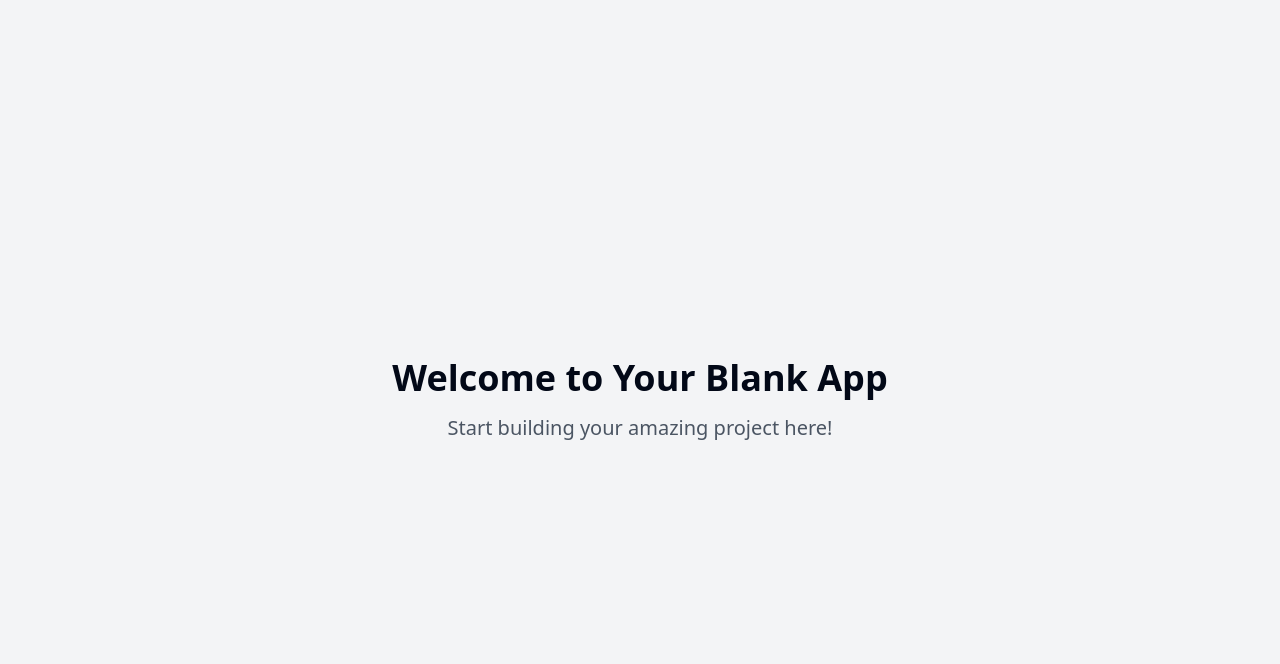
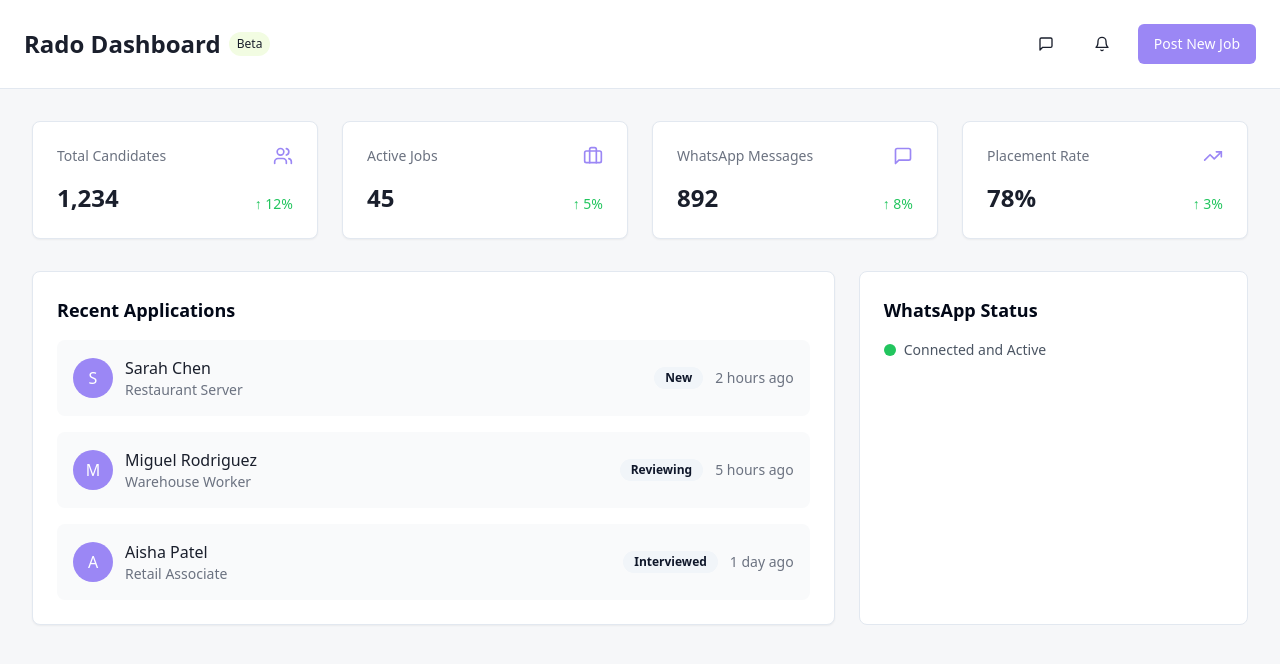
Before and after one commit to marinkres/rado-whats-up-jobs, a React (Vite) app: page / in a window 1280 px wide. Shown: the top 664 px of the page. Built offline with nearby package versions, Linux system fonts and the light colour scheme.

Commit message:
feat: Implement dashboard UI

```diff
--- /dev/null
+++ b/src/components/DashboardHeader.tsx
@@ -0,0 +1,27 @@
+
+import { BellIcon, MessageSquare } from "lucide-react";
+import { Button } from "@/components/ui/button";
+
+const DashboardHeader = () => {
+  return (
+    <header className="flex justify-between items-center p-6 bg-white border-b">
+      <div className="flex items-center gap-2">
+        <h1 className="text-2xl font-bold text-rado-text">Rado Dashboard</h1>
+        <span className="px-2 py-1 text-xs bg-rado-secondary text-rado-text rounded-full">Beta</span>
+      </div>
+      <div className="flex items-center gap-4">
+        <Button variant="ghost" size="icon">
+          <MessageSquare className="h-5 w-5 text-rado-text" />
+        </Button>
+        <Button variant="ghost" size="icon">
+          <BellIcon className="h-5 w-5 text-rado-text" />
+        </Button>
+        <Button className="bg-rado-primary text-white hover:bg-rado-primary/90">
+          Post New Job
+        </Button>
+      </div>
+    </header>
+  );
+};
+
+export default DashboardHeader;
--- /dev/null
+++ b/src/components/RecentApplications.tsx
@@ -0,0 +1,59 @@
+
+import { Card } from "@/components/ui/card";
+import { Avatar } from "@/components/ui/avatar";
+import { Badge } from "@/components/ui/badge";
+
+const RecentApplications = () => {
+  const applications = [
+    {
+      id: 1,
+      name: "Sarah Chen",
+      role: "Restaurant Server",
+      status: "New",
+      time: "2 hours ago",
+    },
+    {
+      id: 2,
+      name: "Miguel Rodriguez",
+      role: "Warehouse Worker",
+      status: "Reviewing",
+      time: "5 hours ago",
+    },
+    {
+      id: 3,
+      name: "Aisha Patel",
+      role: "Retail Associate",
+      status: "Interviewed",
+      time: "1 day ago",
+    },
+  ];
+
+  return (
+    <Card className="p-6">
+      <h2 className="text-lg font-semibold mb-4">Recent Applications</h2>
+      <div className="space-y-4">
+        {applications.map((app) => (
+          <div key={app.id} className="flex items-center justify-between p-4 bg-gray-50 rounded-lg">
+            <div className="flex items-center gap-3">
+              <Avatar>
+                <div className="bg-rado-primary w-full h-full flex items-center justify-center text-white">
+                  {app.name.charAt(0)}
+                </div>
+              </Avatar>
+              <div>
+                <p className="font-medium text-rado-text">{app.name}</p>
+                <p className="text-sm text-gray-500">{app.role}</p>
+              </div>
+            </div>
+            <div className="flex items-center gap-3">
+              <Badge variant="secondary">{app.status}</Badge>
+              <span className="text-sm text-gray-500">{app.time}</span>
+            </div>
+          </div>
+        ))}
+      </div>
+    </Card>
+  );
+};
+
+export default RecentApplications;
--- /dev/null
+++ b/src/components/StatsCard.tsx
@@ -0,0 +1,33 @@
+
+import { Card } from "@/components/ui/card";
+
+interface StatsCardProps {
+  title: string;
+  value: string | number;
+  icon: React.ReactNode;
+  trend?: {
+    value: number;
+    isPositive: boolean;
+  };
+}
+
+const StatsCard = ({ title, value, icon, trend }: StatsCardProps) => {
+  return (
+    <Card className="p-6 flex flex-col gap-4">
+      <div className="flex items-center justify-between">
+        <h3 className="text-sm font-medium text-gray-500">{title}</h3>
+        <div className="text-rado-primary">{icon}</div>
+      </div>
+      <div className="flex items-end justify-between">
+        <span className="text-2xl font-bold text-rado-text">{value}</span>
+        {trend && (
+          <span className={`text-sm ${trend.isPositive ? 'text-green-500' : 'text-red-500'}`}>
+            {trend.isPositive ? '↑' : '↓'} {Math.abs(trend.value)}%
+          </span>
+        )}
+      </div>
+    </Card>
+  );
+};
+
+export default StatsCard;
--- a/src/pages/Index.tsx
+++ b/src/pages/Index.tsx
@@ -1,12 +1,54 @@
-// Update this page (the content is just a fallback if you fail to update the page)
+
+import { Users, Briefcase, MessageSquare, TrendingUp } from "lucide-react";
+import DashboardHeader from "@/components/DashboardHeader";
+import StatsCard from "@/components/StatsCard";
+import RecentApplications from "@/components/RecentApplications";
 
 const Index = () => {
   return (
-    <div className="min-h-screen flex items-center justify-center bg-gray-100">
-      <div className="text-center">
-        <h1 className="text-4xl font-bold mb-4">Welcome to Your Blank App</h1>
-        <p className="text-xl text-gray-600">Start building your amazing project here!</p>
-      </div>
+    <div className="min-h-screen bg-rado-bg-light">
+      <DashboardHeader />
+      <main className="container mx-auto py-8">
+        <div className="grid grid-cols-1 md:grid-cols-2 lg:grid-cols-4 gap-6 mb-8">
+          <StatsCard
+            title="Total Candidates"
+            value="1,234"
+            icon={<Users className="h-5 w-5" />}
+            trend={{ value: 12, isPositive: true }}
+          />
+          <StatsCard
+            title="Active Jobs"
+            value="45"
+            icon={<Briefcase className="h-5 w-5" />}
+            trend={{ value: 5, isPositive: true }}
+          />
+          <StatsCard
+            title="WhatsApp Messages"
+            value="892"
+            icon={<MessageSquare className="h-5 w-5" />}
+            trend={{ value: 8, isPositive: true }}
+          />
+          <StatsCard
+            title="Placement Rate"
+            value="78%"
+            icon={<TrendingUp className="h-5 w-5" />}
+            trend={{ value: 3, isPositive: true }}
+          />
+        </div>
+
+        <div className="grid grid-cols-1 lg:grid-cols-3 gap-6">
+          <div className="lg:col-span-2">
+            <RecentApplications />
+          </div>
+          <div className="bg-white p-6 rounded-lg border">
+            <h2 className="text-lg font-semibold mb-4">WhatsApp Status</h2>
+            <div className="flex items-center gap-2">
+              <div className="w-3 h-3 bg-green-500 rounded-full"></div>
+              <span className="text-sm text-gray-600">Connected and Active</span>
+            </div>
+          </div>
+        </div>
+      </main>
     </div>
   );
 };
--- a/tailwind.config.ts
+++ b/tailwind.config.ts
@@ -1,3 +1,4 @@
+
 import type { Config } from "tailwindcss";
 
 export default {
@@ -12,85 +13,74 @@ export default {
   theme: {
     container: {
       center: true,
-			padding: '2rem',
+      padding: "2rem",
       screens: {
-				'2xl': '1400px'
-			}
+        "2xl": "1400px",
+      },
     },
     extend: {
       colors: {
-				border: 'hsl(var(--border))',
-				input: 'hsl(var(--input))',
-				ring: 'hsl(var(--ring))',
-				background: 'hsl(var(--background))',
-				foreground: 'hsl(var(--foreground))',
+        border: "hsl(var(--border))",
+        input: "hsl(var(--input))",
+        ring: "hsl(var(--ring))",
+        background: "hsl(var(--background))",
+        foreground: "hsl(var(--foreground))",
+        rado: {
+          primary: "#9b87f5",
+          secondary: "#F2FCE2",
+          accent: "#FDE1D3",
+          text: "#1A1F2C",
+          "bg-light": "#F6F7F9",
+        },
         primary: {
-					DEFAULT: 'hsl(var(--primary))',
-					foreground: 'hsl(var(--primary-foreground))'
+          DEFAULT: "hsl(var(--primary))",
+          foreground: "hsl(var(--primary-foreground))",
         },
         secondary: {
-					DEFAULT: 'hsl(var(--secondary))',
-					foreground: 'hsl(var(--secondary-foreground))'
+          DEFAULT: "hsl(var(--secondary))",
+          foreground: "hsl(var(--secondary-foreground))",
         },
         destructive: {
-					DEFAULT: 'hsl(var(--destructive))',
-					foreground: 'hsl(var(--destructive-foreground))'
+          DEFAULT: "hsl(var(--destructive))",
+          foreground: "hsl(var(--destructive-foreground))",
         },
         muted: {
-					DEFAULT: 'hsl(var(--muted))',
-					foreground: 'hsl(var(--muted-foreground))'
+          DEFAULT: "hsl(var(--muted))",
+          foreground: "hsl(var(--muted-foreground))",
         },
         accent: {
-					DEFAULT: 'hsl(var(--accent))',
-					foreground: 'hsl(var(--accent-foreground))'
+          DEFAULT: "hsl(var(--accent))",
+          foreground: "hsl(var(--accent-foreground))",
         },
         popover: {
-					DEFAULT: 'hsl(var(--popover))',
-					foreground: 'hsl(var(--popover-foreground))'
+          DEFAULT: "hsl(var(--popover))",
+          foreground: "hsl(var(--popover-foreground))",
         },
         card: {
-					DEFAULT: 'hsl(var(--card))',
-					foreground: 'hsl(var(--card-foreground))'
+          DEFAULT: "hsl(var(--card))",
+          foreground: "hsl(var(--card-foreground))",
         },
-				sidebar: {
-					DEFAULT: 'hsl(var(--sidebar-background))',
-					foreground: 'hsl(var(--sidebar-foreground))',
-					primary: 'hsl(var(--sidebar-primary))',
-					'primary-foreground': 'hsl(var(--sidebar-primary-foreground))',
-					accent: 'hsl(var(--sidebar-accent))',
-					'accent-foreground': 'hsl(var(--sidebar-accent-foreground))',
-					border: 'hsl(var(--sidebar-border))',
-					ring: 'hsl(var(--sidebar-ring))'
-				}
       },
       borderRadius: {
-				lg: 'var(--radius)',
-				md: 'calc(var(--radius) - 2px)',
-				sm: 'calc(var(--radius) - 4px)'
+        lg: "var(--radius)",
+        md: "calc(var(--radius) - 2px)",
+        sm: "calc(var(--radius) - 4px)",
       },
       keyframes: {
-				'accordion-down': {
-					from: {
-						height: '0'
+        "accordion-down": {
+          from: { height: "0" },
+          to: { height: "var(--radix-accordion-content-height)" },
         },
-					to: {
-						height: 'var(--radix-accordion-content-height)'
-					}
+        "accordion-up": {
+          from: { height: "var(--radix-accordion-content-height)" },
+          to: { height: "0" },
         },
-				'accordion-up': {
-					from: {
-						height: 'var(--radix-accordion-content-height)'
-					},
-					to: {
-						height: '0'
-					}
-				}
       },
       animation: {
-				'accordion-down': 'accordion-down 0.2s ease-out',
-				'accordion-up': 'accordion-up 0.2s ease-out'
-			}
-		}
+        "accordion-down": "accordion-down 0.2s ease-out",
+        "accordion-up": "accordion-up 0.2s ease-out",
+      },
+    },
   },
   plugins: [require("tailwindcss-animate")],
 } satisfies Config;
```
Lines whose indentation alone changed are shown as unchanged.
